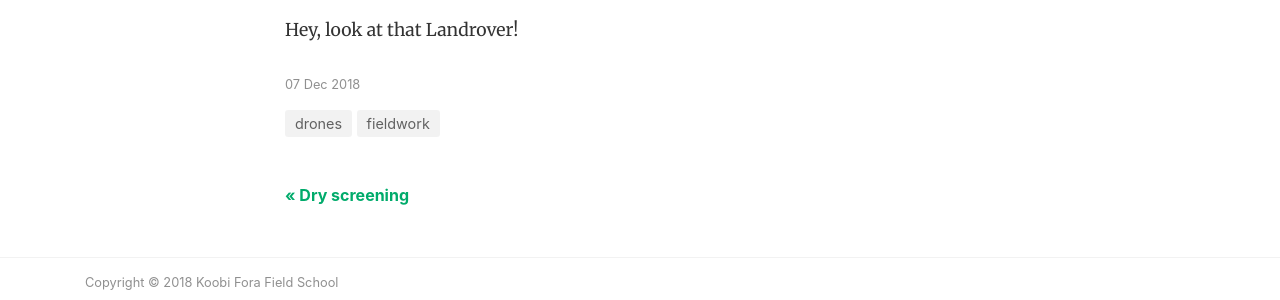
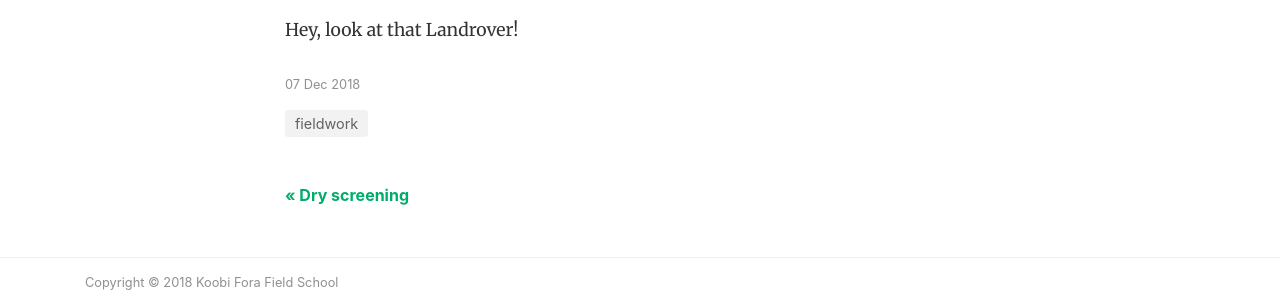
Before and after one commit to wabarr/KFFS, a Jekyll site: the page built from _posts/2018-12-07-look-at-that-drone.md, in a window 1280 px wide and 1054 px high. Shown: the part 688-988 px from the top of the window. Built offline with Jekyll 4.4.1, drawn with Linux system fonts in a browser that asks for light colours; nearby versions of some CDN libraries; comment, search, counter and statistics services are not loaded.

Commit message:
Update from Forestry.io - Updated 2018-12-07-look-at-that-drone.md

```diff
--- a/_posts/2018-12-07-look-at-that-drone.md
+++ b/_posts/2018-12-07-look-at-that-drone.md
@@ -4,7 +4,6 @@ layout: post
 date: 2018-12-07 20:03:45 +0000
 author: jon-reeves
 categories:
-- drones
 - fieldwork
 image: https://koobifora.org/assets/images/landrover.jpg
 
```
